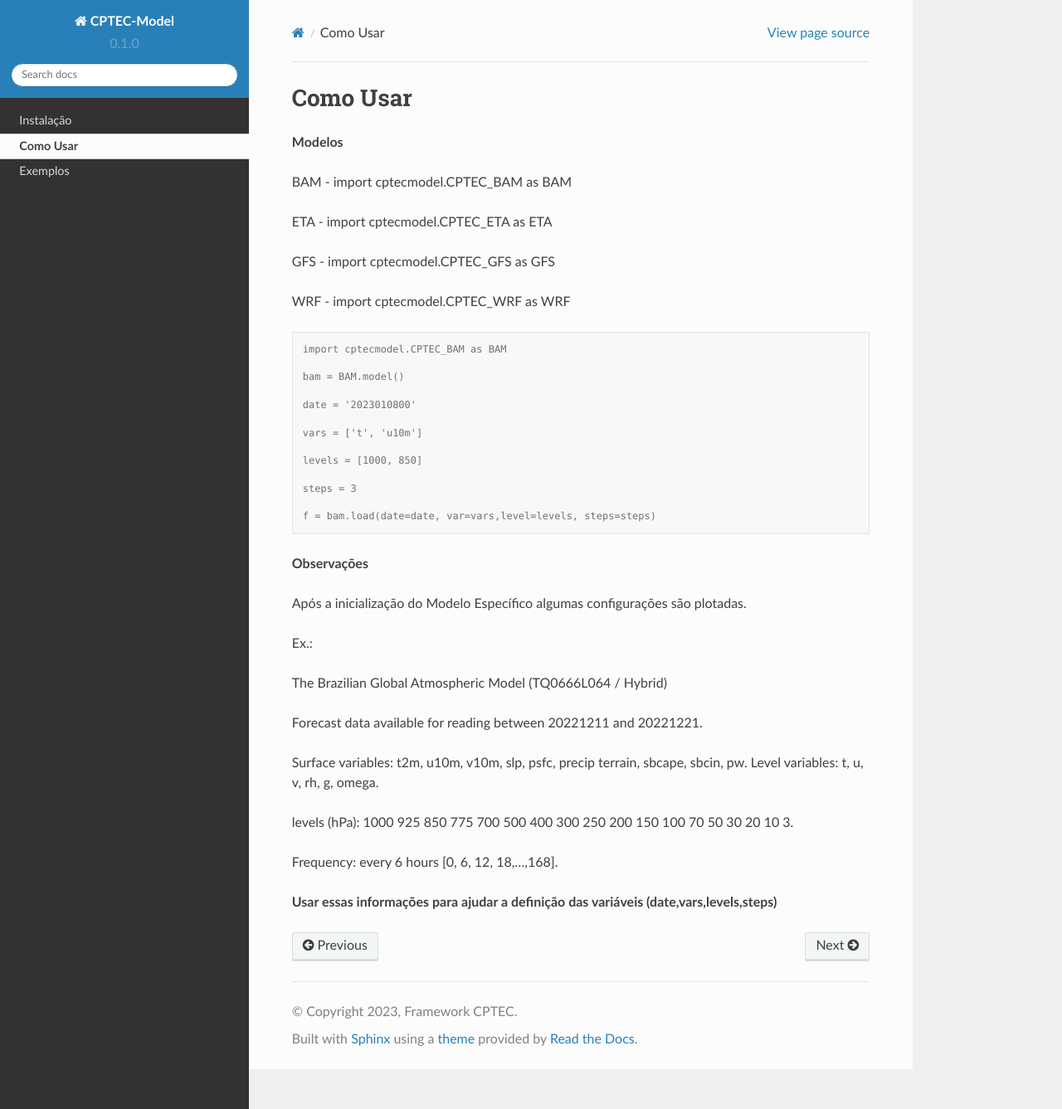
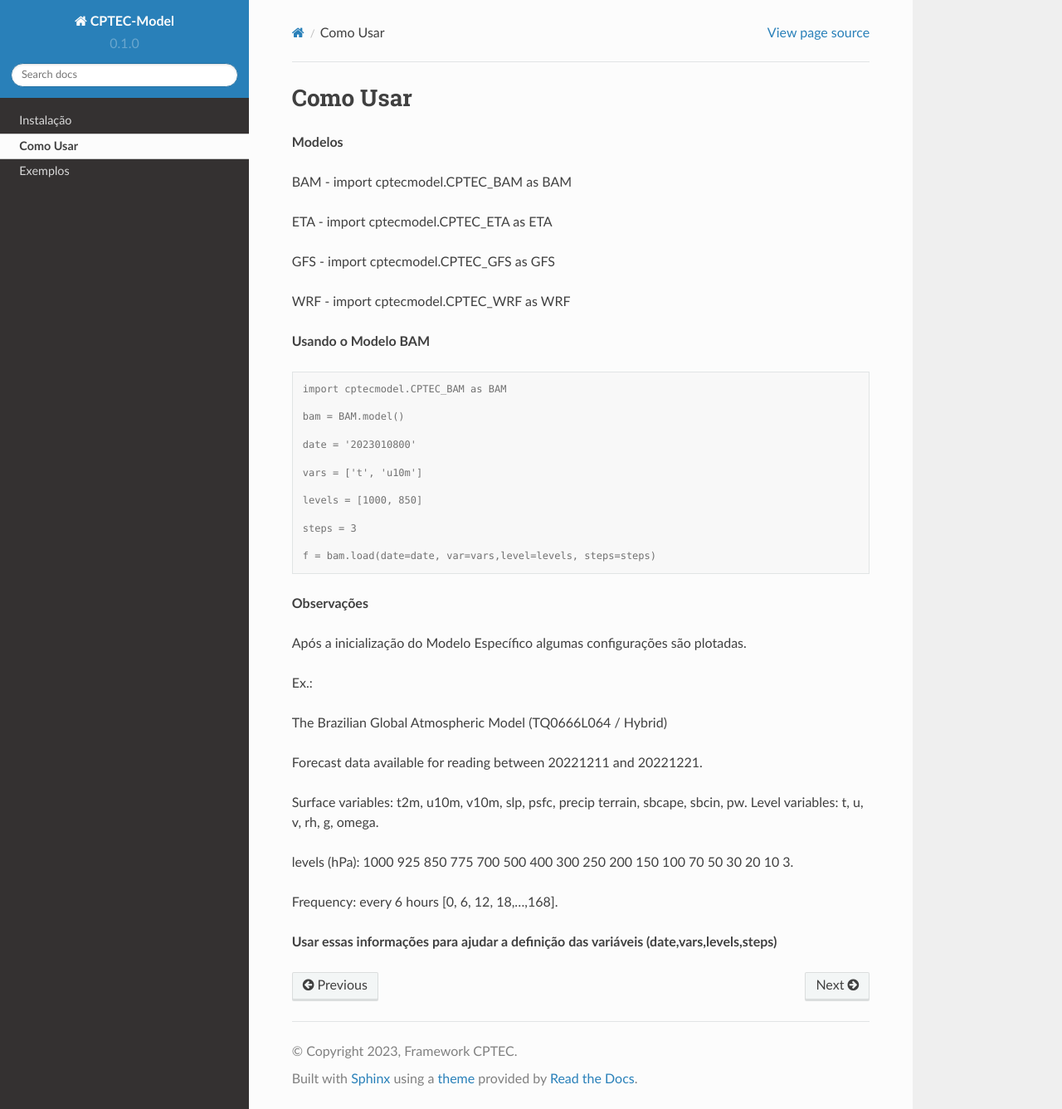
Before and after one commit to framework-CPTEC/tutorial-cptec-model, a Sphinx documentation site: the page built from docs/source/api.rst, in a window 1280 px wide and 1337 px high. Shown: the whole window at 83% size. Built offline with Sphinx 7.4.7 and the Read the Docs theme 2.0.0, drawn with Linux system fonts in a browser that asks for light colours.

Commit message:
Update api.rst

```diff
--- a/docs/source/api.rst
+++ b/docs/source/api.rst
@@ -10,6 +10,8 @@ ETA - import cptecmodel.CPTEC_ETA as ETA
 GFS - import cptecmodel.CPTEC_GFS as GFS
 
 WRF - import cptecmodel.CPTEC_WRF as WRF
+
+**Usando o Modelo BAM**
 
 .. code-block:: console
 
```
